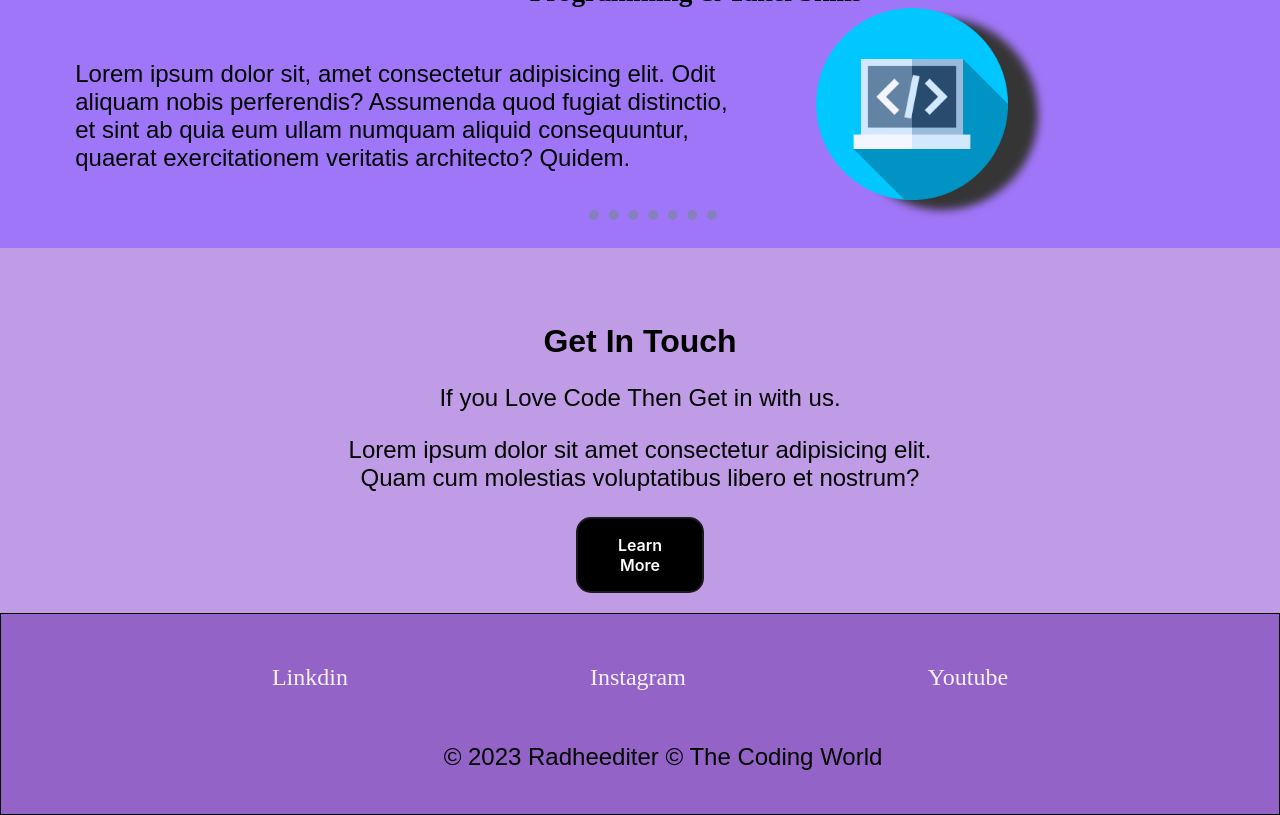
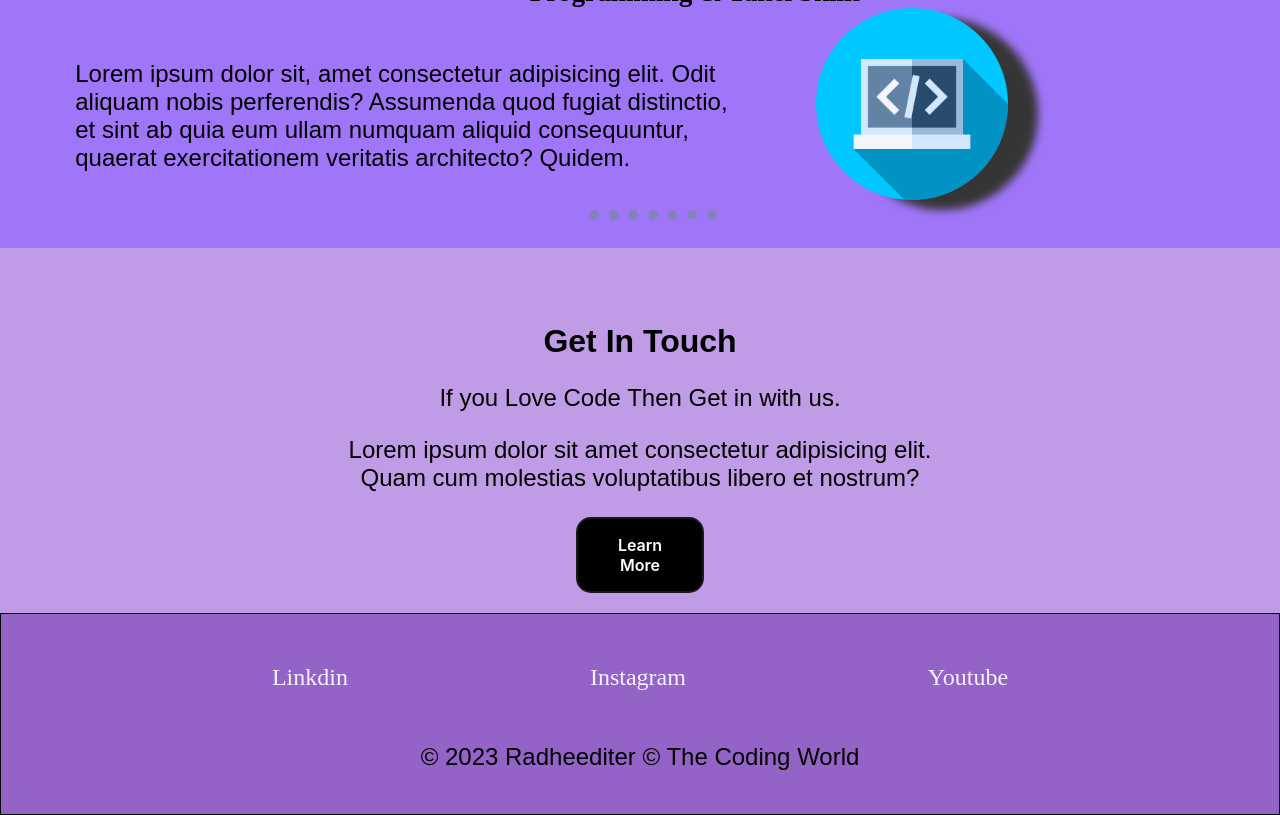
Before and after one commit to radheediter/Portfolio, a plain HTML site: page index.html in a window 1280 px wide. Shown: the part 1520-2335 px from the top of the page. Drawn offline with Linux system fonts and the light colour scheme; a web font is replaced by a local one.

Commit message:
Update style.css

```diff
--- a/style.css
+++ b/style.css
@@ -212,7 +212,6 @@ hr {
     text-decoration: none;
 }
 .copyright{
-    padding-left: 46px;
     width: 50%;
     padding-top: 52px;
     margin: auto;
```
